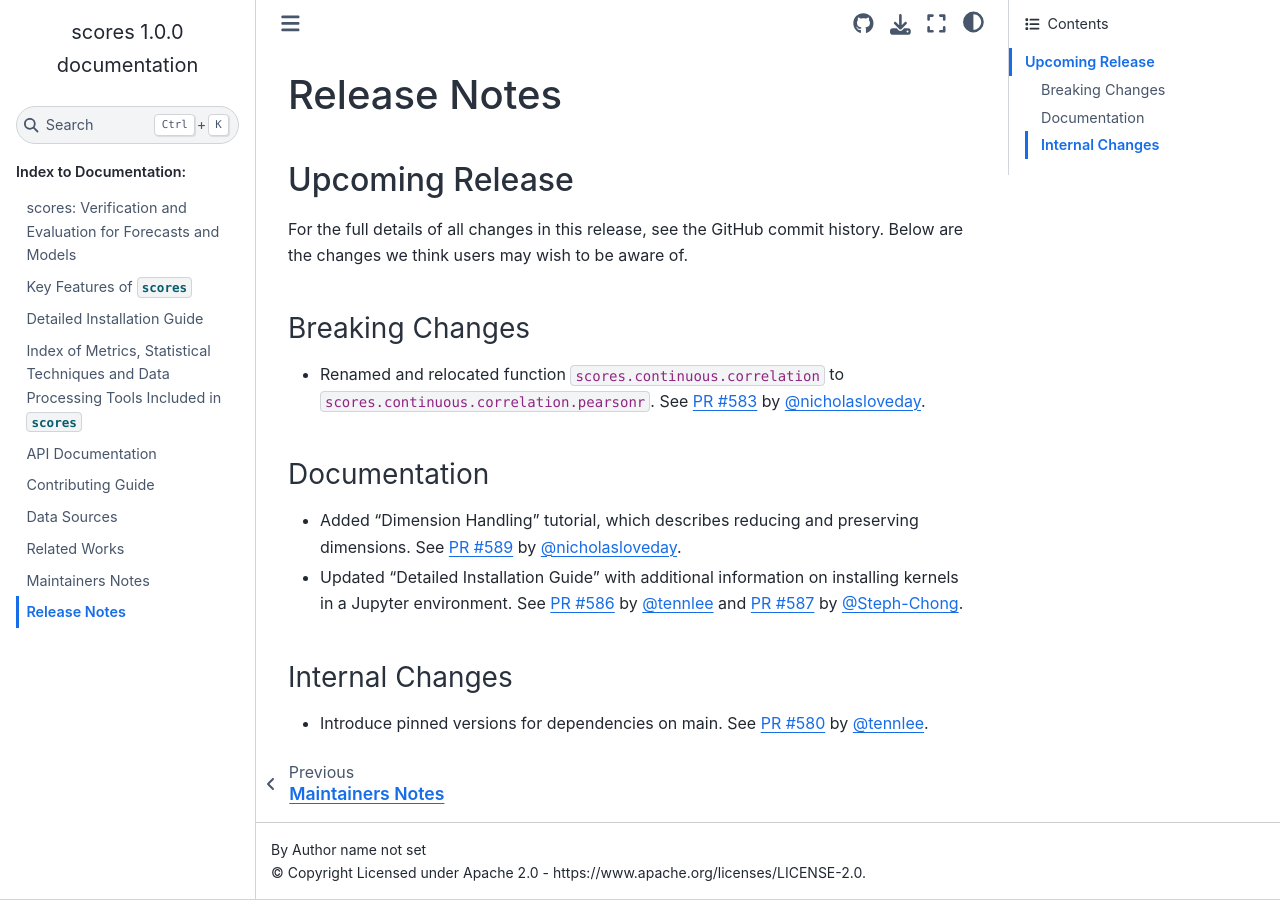
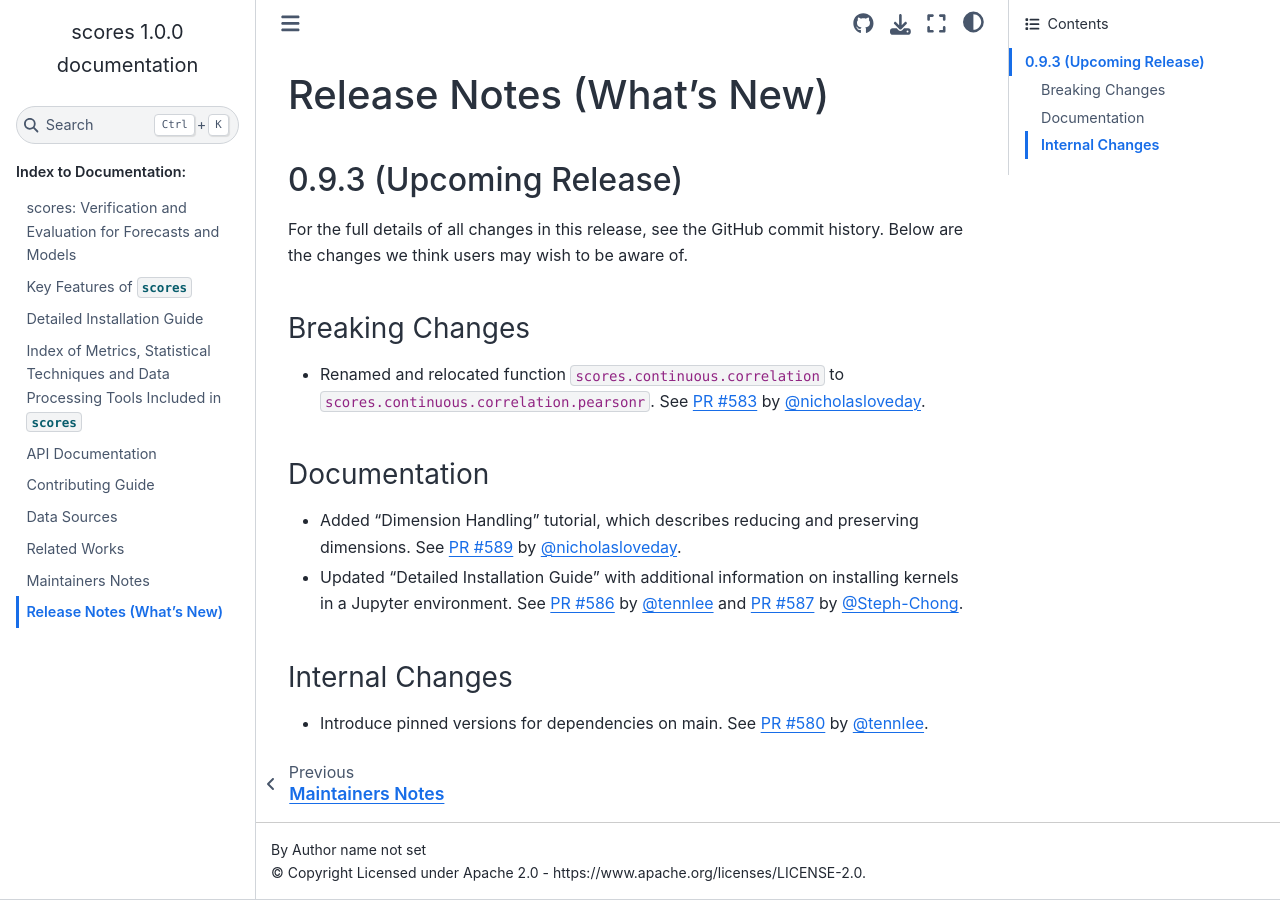
Before and after one commit to nci/scores, a Sphinx documentation site: the page built from docs/release_notes.md, in a window 1280 px wide. Built offline with Sphinx 7.4.7 and the Sphinx Book theme 1.1.4, drawn with Linux system fonts in a browser that asks for light colours; pages that are not in the unit, such as notebooks, are missing from menus.

Commit message:
Update header and release number
Signed-off-by: Stephanie Chong <168800785+Steph-Chong@users.noreply.github.com>

```diff
--- a/docs/release_notes.md
+++ b/docs/release_notes.md
@@ -1,6 +1,6 @@
-# Release Notes
+# Release Notes (What's New)
 
-## Upcoming Release
+## 0.9.3 (Upcoming Release)
 
 For the full details of all changes in this release, see the GitHub commit history. Below are the changes we think users may wish to be aware of.
 
```
